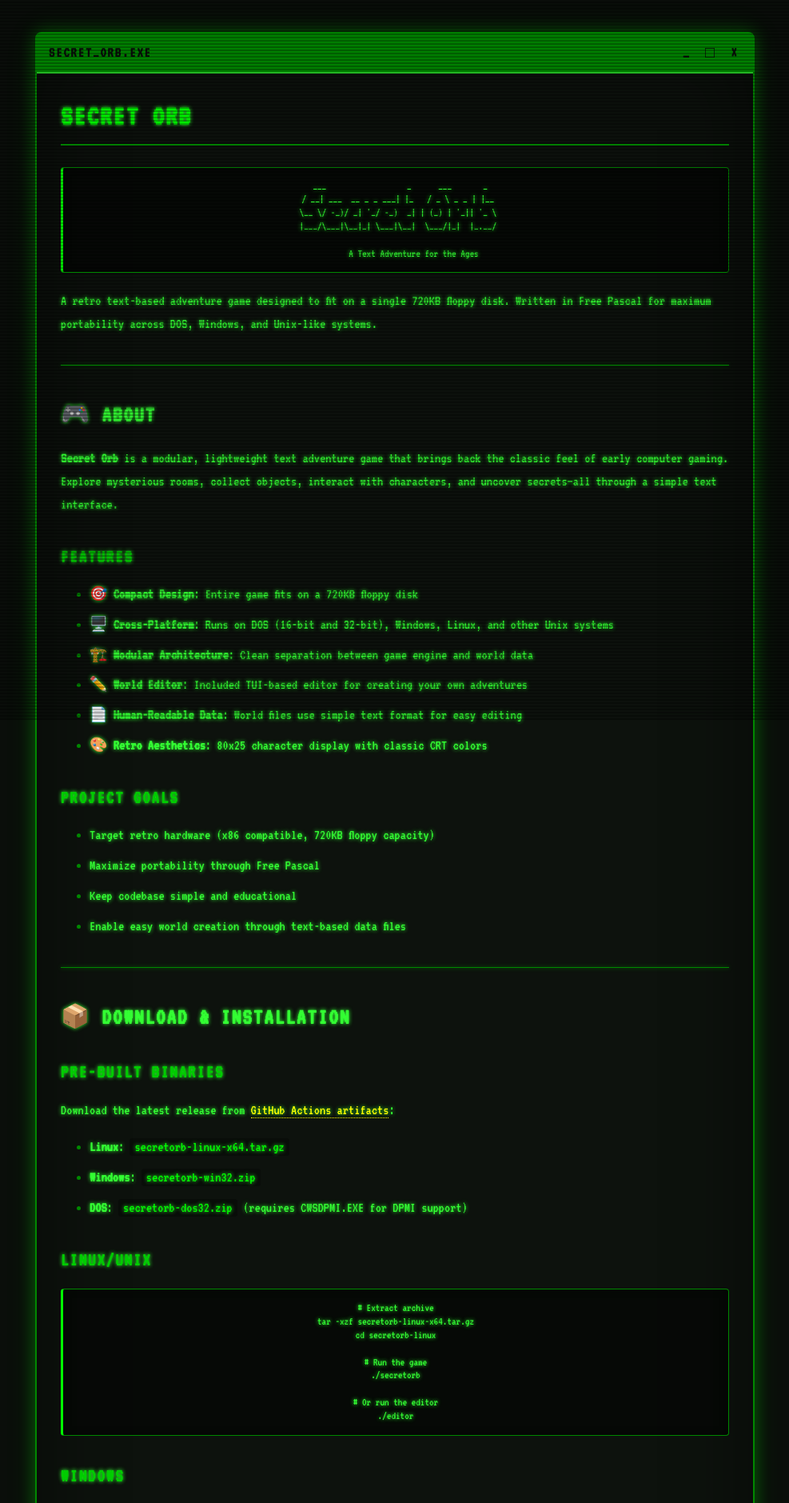
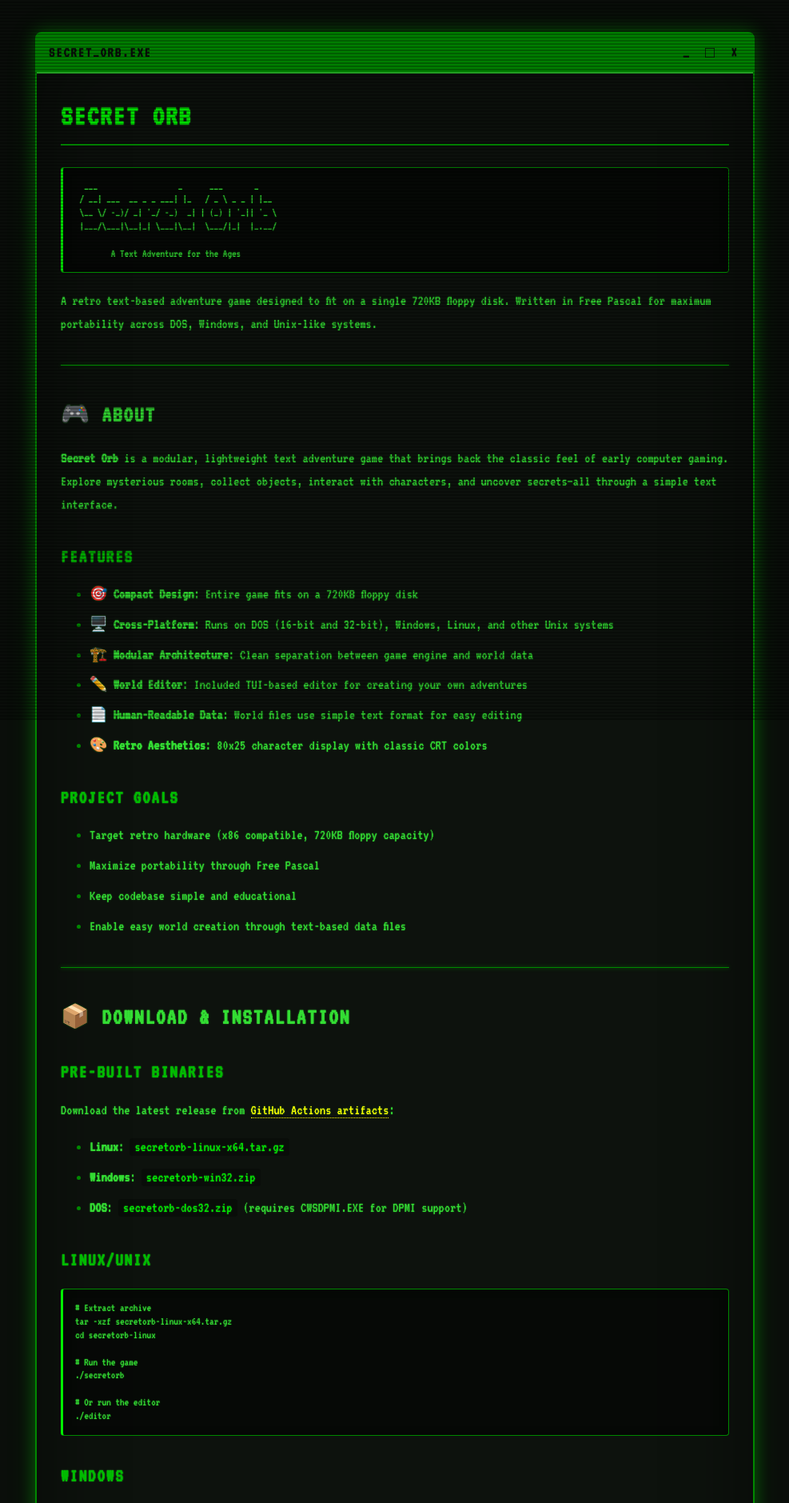
Before and after one commit to vicosurge/secret-orb, a Jekyll site: the page built from index.md, in a window 1280 px wide. Shown: the top 1879 px of the page at 80% size, without its empty margins (146-1133 px from the left). Built offline with Jekyll 4.4.1, drawn with Linux system fonts in a browser that asks for light colours.

Commit message:
Modified styling

```diff
--- a/assets/css/style.css
+++ b/assets/css/style.css
@@ -5,10 +5,10 @@
   /* Color palette - Green phosphor CRT */
   --bg-primary: #0a0e0a;
   --bg-secondary: #0d120d;
-  --text-primary: #33ff33;
-  --text-secondary: #00cc00;
+  --text-primary: #33dd33;
+  --text-secondary: #00bb00;
   --text-dim: #008800;
-  --accent: #00ff00;
+  --accent: #00ee00;
   --highlight: #ffff00;
   --error: #ff3333;
 
@@ -39,7 +39,7 @@
   color: var(--text-primary);
   background: var(--bg-primary);
   overflow-x: hidden;
-  text-shadow: 0 0 5px var(--text-primary);
+  text-shadow: 0 0 2px rgba(51, 221, 51, 0.5);
 }
 
 /* CRT Effect Overlay */
@@ -218,7 +218,7 @@
 a:hover {
   color: var(--accent);
   border-bottom-color: var(--accent);
-  text-shadow: 0 0 8px var(--accent);
+  text-shadow: 0 0 3px var(--accent);
 }
 
 /* Code blocks */
@@ -334,7 +334,7 @@
   font-size: 14px;
   line-height: 1.2;
   color: var(--accent);
-  text-align: center;
+  /* text-align: left by default - only center specific ASCII art blocks */
 }
 
 /* Emoji styling */
```
